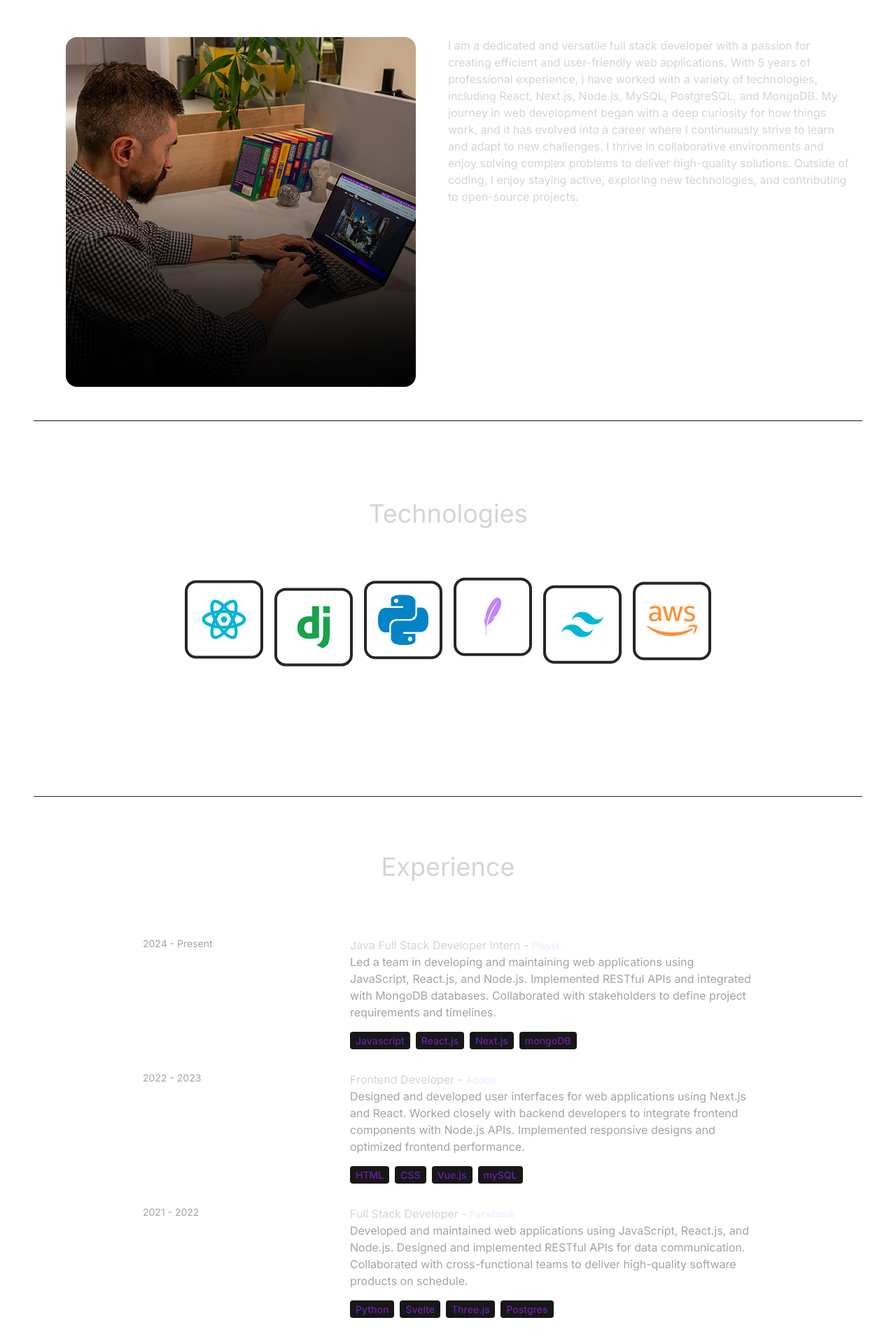
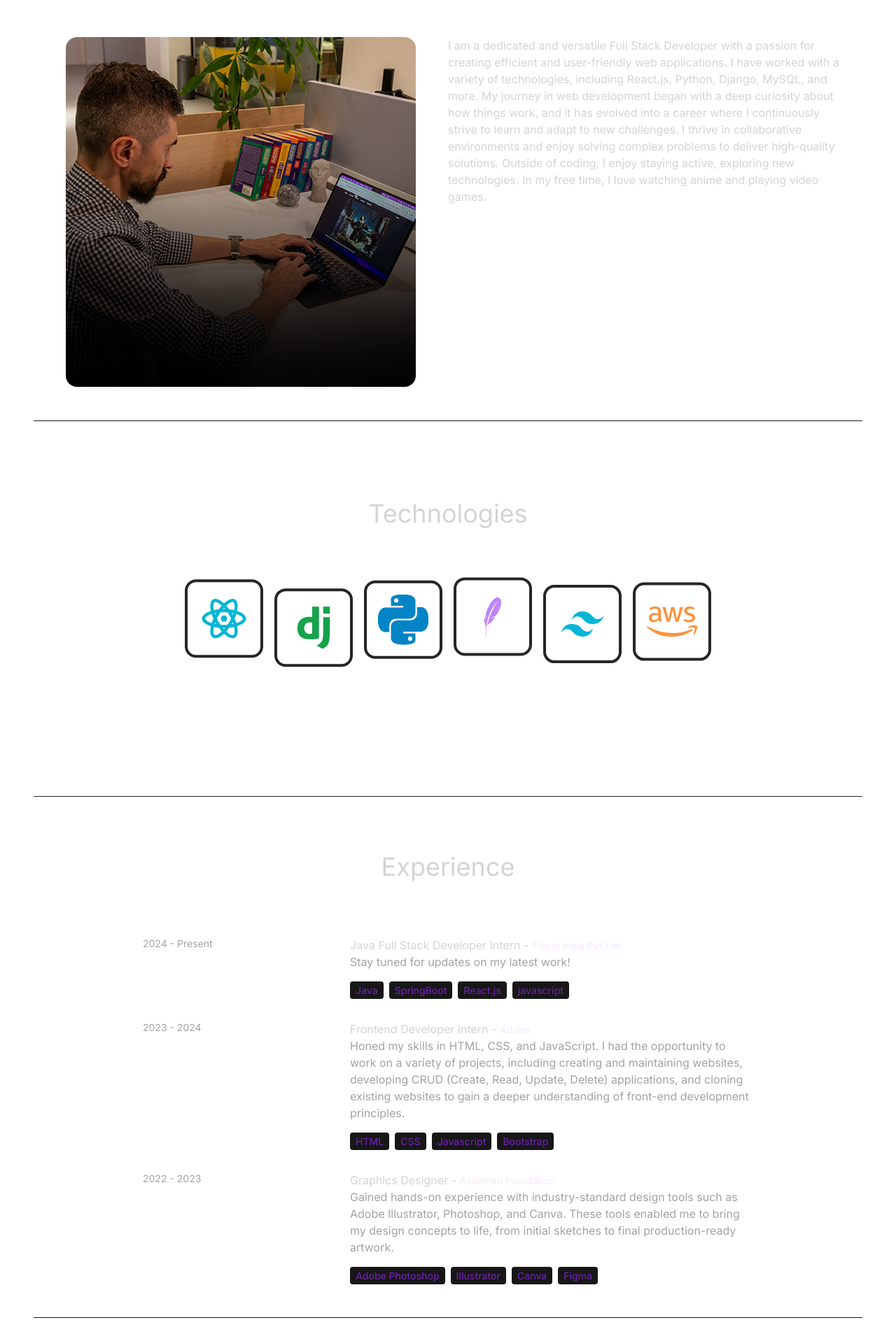
Before and after one commit to vikrant-27/myPortfolio, a React (Vite) app: page / in a window 1280 px wide. Shown: the part 880-2797 px from the top of the page at 70% size. Built offline with nearby package versions, Linux system fonts and the light colour scheme; a web font is replaced by a local one.

Commit message:
modified constants

```diff
--- a/src/constants/index.js
+++ b/src/constants/index.js
@@ -3,31 +3,31 @@ import project2 from "../assets/projects/project-2.jpg";
 import project3 from "../assets/projects/project-3.jpg";
 import project4 from "../assets/projects/project-4.jpg";
 
-export const HERO_CONTENT = `I am a passionate full stack developer with a knack for crafting robust and scalable web applications. With 5 years of hands-on experience, I have honed my skills in front-end technologies like React and Next.js, as well as back-end technologies like Node.js, MySQL, PostgreSQL, and MongoDB. My goal is to leverage my expertise to create innovative solutions that drive business growth and deliver exceptional user experiences.`;
+export const HERO_CONTENT = `I am a passionate full stack developer with a knack for crafting robust and scalable web applications. I have honed my skills in front-end technologies like React , Django and back-end technologies like Node.js, MySQL, and MongoDB , along with cloud services such as AWS . My goal is to leverage my expertise to create innovative solutions that drive business growth and deliver exceptional user experiences.`;
 
-export const ABOUT_TEXT = `I am a dedicated and versatile full stack developer with a passion for creating efficient and user-friendly web applications. With 5 years of professional experience, I have worked with a variety of technologies, including React, Next.js, Node.js, MySQL, PostgreSQL, and MongoDB. My journey in web development began with a deep curiosity for how things work, and it has evolved into a career where I continuously strive to learn and adapt to new challenges. I thrive in collaborative environments and enjoy solving complex problems to deliver high-quality solutions. Outside of coding, I enjoy staying active, exploring new technologies, and contributing to open-source projects.`;
+export const ABOUT_TEXT = `I am a dedicated and versatile Full Stack Developer with a passion for creating efficient and user-friendly web applications. I have worked with a variety of technologies, including React.js, Python, Django, MySQL, and more. My journey in web development began with a deep curiosity about how things work, and it has evolved into a career where I continuously strive to learn and adapt to new challenges. I thrive in collaborative environments and enjoy solving complex problems to deliver high-quality solutions. Outside of coding, I enjoy staying active, exploring new technologies. In my free time, I love watching anime and playing video games.`;
 
 export const EXPERIENCES = [
   {
     year: "2024 - Present",
     role: "Java Full Stack Developer Intern",
-    company: "Pisyst.",
-    description: `Led a team in developing and maintaining web applications using JavaScript, React.js, and Node.js. Implemented RESTful APIs and integrated with MongoDB databases. Collaborated with stakeholders to define project requirements and timelines.`,
-    technologies: ["Javascript", "React.js", "Next.js", "mongoDB"],
+    company: "Pisyst India Pvt.Ltd.",
+    description: `Stay tuned for updates on my latest work!`,
+    technologies: ["Java", "SpringBoot", "React.js", "javascript"],
+  },
+  {
+    year: "2023 - 2024",
+    role: "Frontend Developer Intern",
+    company: "Adobe",
+    description: ` Honed my skills in HTML, CSS, and JavaScript. I had the opportunity to work on a variety of projects, including creating and maintaining websites, developing CRUD (Create, Read, Update, Delete) applications, and cloning existing websites to gain a deeper understanding of front-end development principles.`,
+    technologies: ["HTML", "CSS", "Javascript", "Bootstrap"],
   },
   {
     year: "2022 - 2023",
-    role: "Frontend Developer",
-    company: "Adobe",
-    description: `Designed and developed user interfaces for web applications using Next.js and React. Worked closely with backend developers to integrate frontend components with Node.js APIs. Implemented responsive designs and optimized frontend performance.`,
-    technologies: ["HTML", "CSS", "Vue.js", "mySQL"],
-  },
-  {
-    year: "2021 - 2022",
-    role: "Full Stack Developer",
-    company: "Facebook",
-    description: `Developed and maintained web applications using JavaScript, React.js, and Node.js. Designed and implemented RESTful APIs for data communication. Collaborated with cross-functional teams to deliver high-quality software products on schedule.`,
-    technologies: ["Python", "Svelte", "Three.js", "Postgres"],
+    role: "Graphics Designer",
+    company: "Aashman foundation",
+    description: `Gained hands-on experience with industry-standard design tools such as Adobe Illustrator, Photoshop, and Canva. These tools enabled me to bring my design concepts to life, from initial sketches to final production-ready artwork.`,
+    technologies: ["Adobe Photoshop", "Illustrator", "Canva", "Figma"],
   },
 
 ];
```
